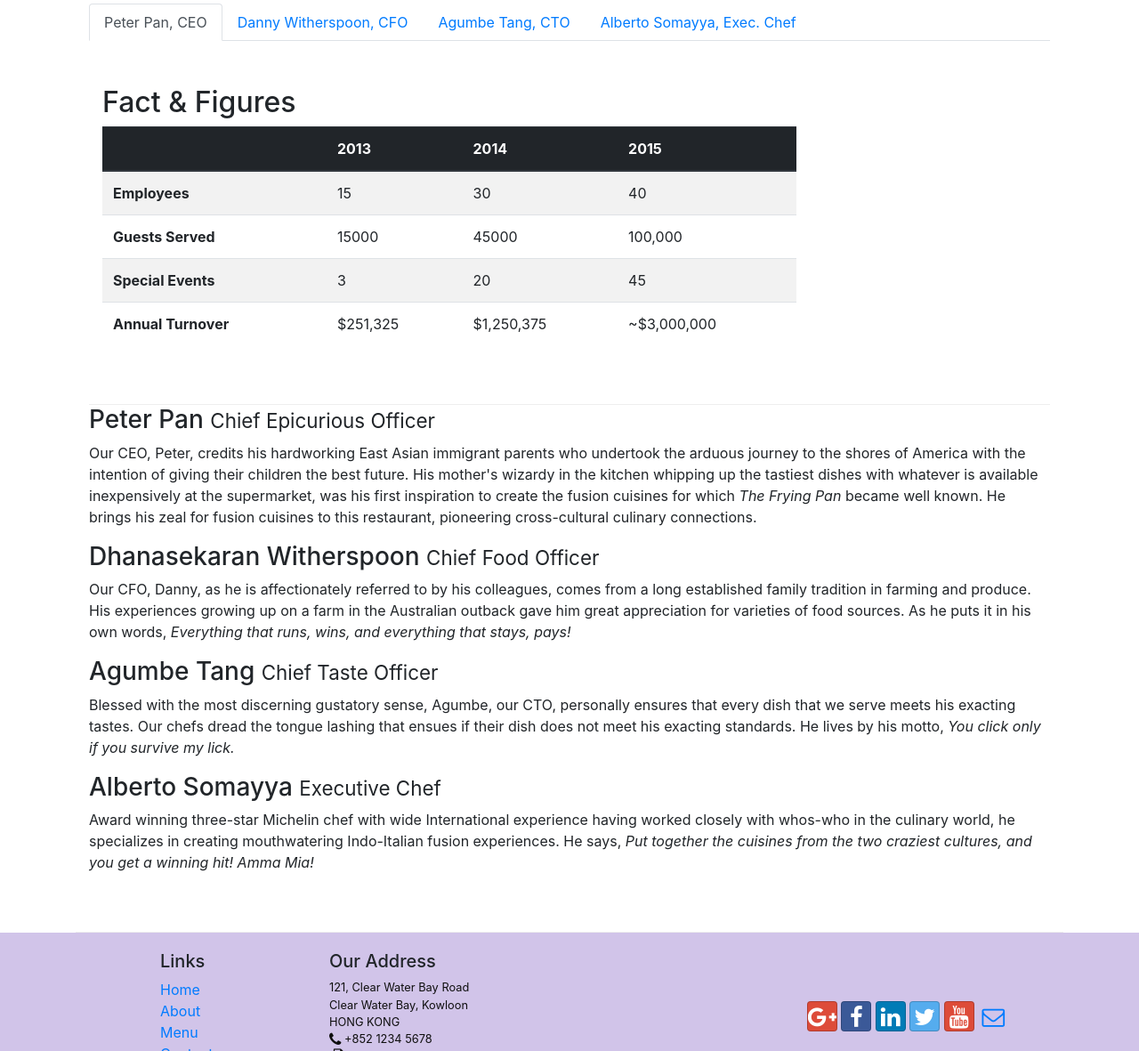
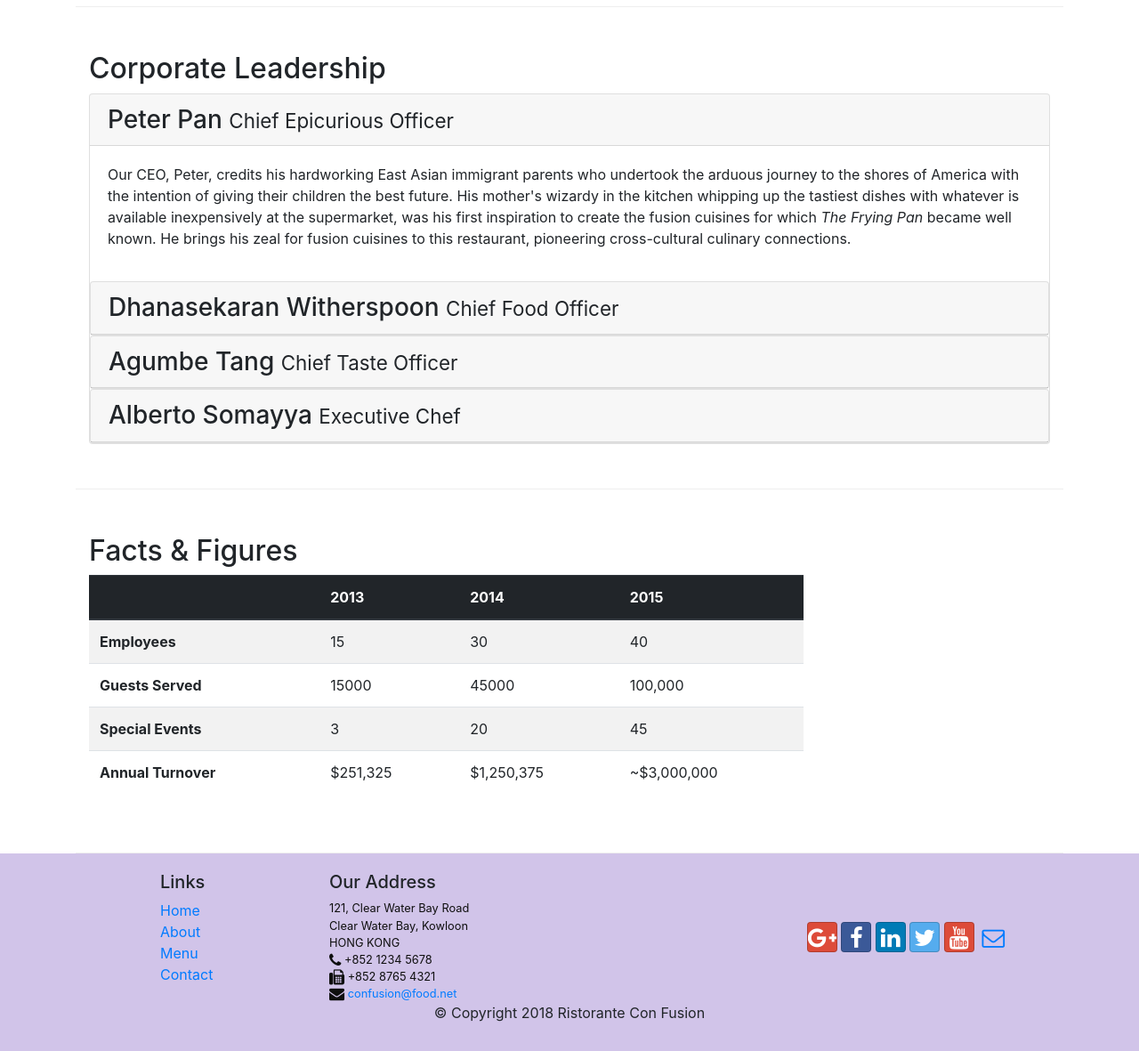
Before and after one commit to kainesv86/FER201m-SU22, a website: page aboutus.html in a window 1280 px wide. Shown: the part 1459-2640 px from the top of the page at 89% size. Drawn offline with nearby package versions, Linux system fonts and the light colour scheme.

Commit message:
Accordion

```diff
--- a/aboutus.html
+++ b/aboutus.html
@@ -128,26 +128,114 @@
                                                         </blockquote>
                                                 </div>
                                         </div>
+                                </div>
+                        </div>
+
+                        <div class="row row-content">
+                                <div class="col-12">
                                         <h2>Corporate Leadership</h2>
-                                        <ul class="nav nav-tabs">
-                                                <li class="nav-item">
-                                                        <a class="nav-link active" href="#peter" role="tab" data-toggle="tab">Peter Pan, CEO </a>
-                                                </li>
-                                                <li class="nav-item">
-                                                        <a class="nav-link" href="#danny" role="tab" data-toggle="tab">Danny Witherspoon, CFO </a>
-                                                </li>
-                                                <li class="nav-item">
-                                                        <a class="nav-link" href="#agumbe" role="tab" data-toggle="tab">Agumbe Tang, CTO </a>
-                                                </li>
-                                                <li class="nav-item">
-                                                        <a class="nav-link" href="#alberto" role="tab" data-toggle="tab"
-                                                                >Alberto Somayya, Exec. Chef</a
+                                        <div id="accordion">
+                                                <div class="card">
+                                                        <div class="card-header" role="tab" id="peterhead">
+                                                                <h3 class="mb-0">
+                                                                        <a data-toggle="collapse" data-target="#peter">
+                                                                                Peter Pan
+                                                                                <small>Chief Epicurious Officer</small>
+                                                                        </a>
+                                                                </h3>
+                                                        </div>
+                                                        <div class="collapse show" id="peter" data-parent="#accordion">
+                                                                <div class="card-body">
+                                                                        <p class="d-none d-sm-block">
+                                                                                Our CEO, Peter, credits his hardworking East Asian immigrant parents
+                                                                                who undertook the arduous journey to the shores of America with the
+                                                                                intention of giving their children the best future. His mother's
+                                                                                wizardy in the kitchen whipping up the tastiest dishes with whatever
+                                                                                is available inexpensively at the supermarket, was his first
+                                                                                inspiration to create the fusion cuisines for which
+                                                                                <em>The Frying Pan</em> became well known. He brings his zeal for
+                                                                                fusion cuisines to this restaurant, pioneering cross-cultural culinary
+                                                                                connections.
+                                                                        </p>
+                                                                </div>
+                                                        </div>
+                                                        <div class="card">
+                                                                <div class="card-header" role="tab" id="dannyhead">
+                                                                        <h3 class="mb-0">
+                                                                                <a class="collapsed" data-toggle="collapse" data-target="#danny"
+                                                                                        >Dhanasekaran Witherspoon <small>Chief Food Officer</small></a
                                                                                 >
-                                                </li>
-                                        </ul>
+                                                                        </h3>
+                                                                </div>
+                                                                <div class="collapse" id="danny" data-parent="#accordion">
+                                                                        <div class="card-body">
+                                                                                <p class="d-none d-sm-block">
+                                                                                        Our CFO, Danny, as he is affectionately referred to by his
+                                                                                        colleagues, comes from a long established family tradition in
+                                                                                        farming and produce. His experiences growing up on a farm in
+                                                                                        the Australian outback gave him great appreciation for
+                                                                                        varieties of food sources. As he puts it in his own words,
+                                                                                        <em
+                                                                                                >Everything that runs, wins, and everything that
+                                                                                                stays, pays!</em
+                                                                                        >
+                                                                                </p>
+                                                                        </div>
+                                                                </div>
+                                                        </div>
+                                                        <div class="card">
+                                                                <div class="card-header" role="tab" id="agumbehead">
+                                                                        <h3 class="mb-0">
+                                                                                <a class="collapsed" data-toggle="collapse" data-target="#agumbe">
+                                                                                        Agumbe Tang
+                                                                                        <small>Chief Taste Officer</small>
+                                                                                </a>
+                                                                        </h3>
+                                                                </div>
+                                                                <div class="collapse" id="agumbe" data-parent="#accordion">
+                                                                        <div class="card-body">
+                                                                                <p class="d-none d-sm-block">
+                                                                                        Blessed with the most discerning gustatory sense, Agumbe, our
+                                                                                        CTO, personally ensures that every dish that we serve meets
+                                                                                        his exacting tastes. Our chefs dread the tongue lashing that
+                                                                                        ensues if their dish does not meet his exacting standards. He
+                                                                                        lives by his motto,
+                                                                                        <em>You click only if you survive my lick.</em>
+                                                                                </p>
+                                                                        </div>
+                                                                </div>
+                                                        </div>
+                                                        <div class="card">
+                                                                <div class="card-header" role="tab" id="albertohead">
+                                                                        <h3 class="mb-0">
+                                                                                <a class="collapsed" data-toggle="collapse" data-target="#alberto">
+                                                                                        Alberto Somayya
+                                                                                        <small>Executive Chef</small>
+                                                                                </a>
+                                                                        </h3>
+                                                                </div>
+                                                                <div class="collapse" id="alberto" data-parent="#accordion">
+                                                                        <div class="card-body">
+                                                                                <p class="d-none d-sm-block">
+                                                                                        Award winning three-star Michelin chef with wide International
+                                                                                        experience having worked closely with whos-who in the culinary
+                                                                                        world, he specializes in creating mouthwatering Indo-Italian
+                                                                                        fusion experiences. He says,
+                                                                                        <em
+                                                                                                >Put together the cuisines from the two craziest
+                                                                                                cultures, and you get a winning hit! Amma Mia!</em
+                                                                                        >
+                                                                                </p>
+                                                                        </div>
+                                                                </div>
+                                                        </div>
+                                                </div>
+                                        </div>
+                                </div>
+                        </div>
                         <div class="row row-content">
                                 <div class="col-12 col-sm-9">
-                                                        <h2>Fact &amp; Figures</h2>
+                                        <h2>Facts & Figures</h2>
                                         <div class="table-responsive">
                                                 <table class="table table-striped">
                                                         <thead class="thead-dark">
@@ -188,52 +276,6 @@
                                         </div>
                                 </div>
                                 <div class="col-12 col-sm-3"></div>
-                                        </div>
-                                        <div role="tabpanel" class="tab-pane fade show active" id="peter">
-                                                <h3>Peter Pan <small>Chief Epicurious Officer</small></h3>
-                                                <p class="d-none d-sm-block classes">
-                                                        Our CEO, Peter, credits his hardworking East Asian immigrant parents who undertook the arduous
-                                                        journey to the shores of America with the intention of giving their children the best future.
-                                                        His mother's wizardy in the kitchen whipping up the tastiest dishes with whatever is available
-                                                        inexpensively at the supermarket, was his first inspiration to create the fusion cuisines for
-                                                        which
-                                                        <em>The Frying Pan</em> became well known. He brings his zeal for fusion cuisines to this
-                                                        restaurant, pioneering cross-cultural culinary connections.
-                                                </p>
-                                        </div>
-                                        <div role="tabpanel" class="tab-pane fade show active" id="dhanasekaran">
-                                                <h3>Dhanasekaran Witherspoon <small>Chief Food Officer</small></h3>
-                                                <p class="d-none d-sm-block classes">
-                                                        Our CFO, Danny, as he is affectionately referred to by his colleagues, comes from a long
-                                                        established family tradition in farming and produce. His experiences growing up on a farm in
-                                                        the Australian outback gave him great appreciation for varieties of food sources. As he puts
-                                                        it in his own words,
-                                                        <em>Everything that runs, wins, and everything that stays, pays!</em>
-                                                </p>
-                                        </div>
-                                        <div role="tabpanel" class="tab-pane fade show active" id="agumbe">
-                                                <h3>Agumbe Tang <small>Chief Taste Officer</small></h3>
-                                                <p class="d-none d-sm-block classes">
-                                                        Blessed with the most discerning gustatory sense, Agumbe, our CTO, personally ensures that
-                                                        every dish that we serve meets his exacting tastes. Our chefs dread the tongue lashing that
-                                                        ensues if their dish does not meet his exacting standards. He lives by his motto,
-                                                        <em>You click only if you survive my lick.</em>
-                                                </p>
-                                        </div>
-
-                                        <div role="tabpanel" class="tab-pane fade show active" id="alberto">
-                                                <h3>Alberto Somayya <small>Executive Chef</small></h3>
-                                                <p class="d-none d-sm-block classes">
-                                                        Award winning three-star Michelin chef with wide International experience having worked
-                                                        closely with whos-who in the culinary world, he specializes in creating mouthwatering
-                                                        Indo-Italian fusion experiences. He says,
-                                                        <em
-                                                                >Put together the cuisines from the two craziest cultures, and you get a winning hit!
-                                                                Amma Mia!</em
-                                                        >
-                                                </p>
-                                        </div>
-                                </div>
                         </div>
                 </div>
 
```
Lines whose indentation alone changed are shown as unchanged.
